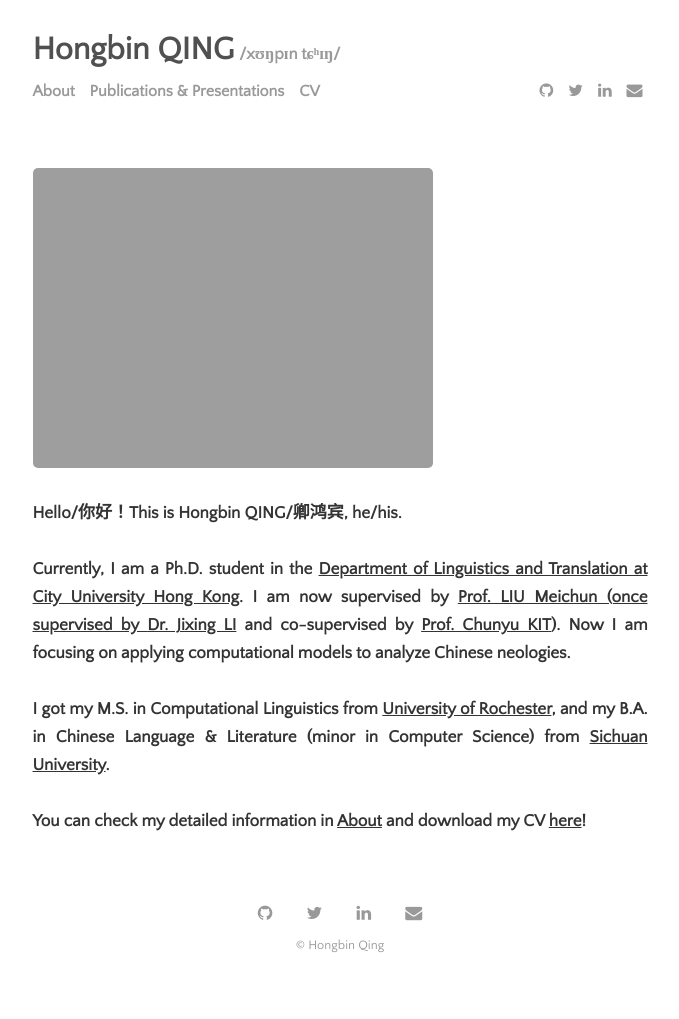
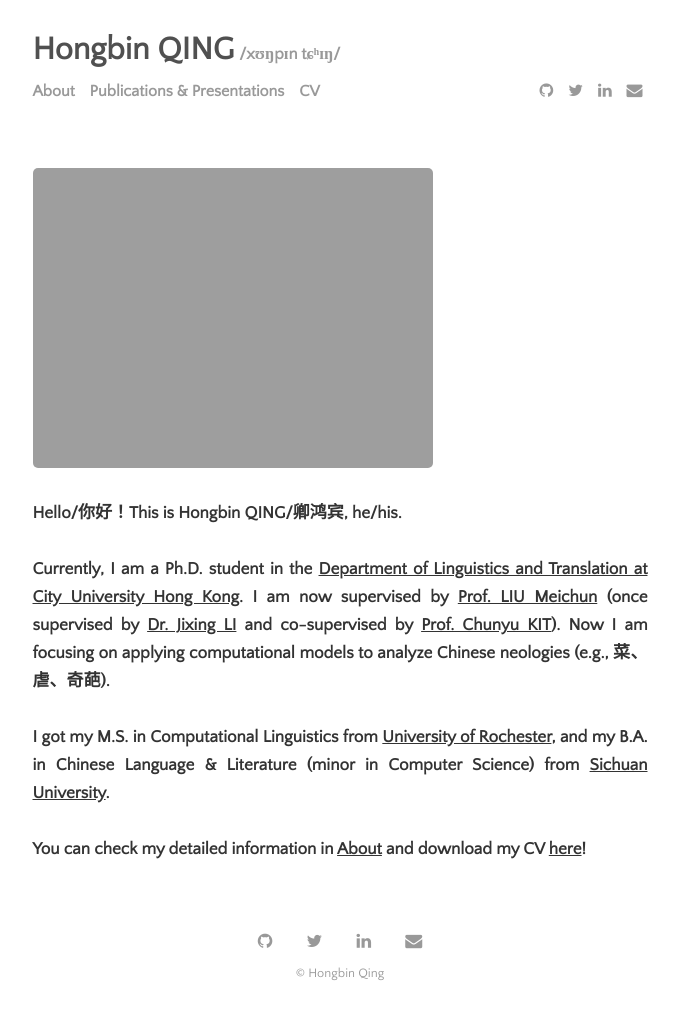
Before and after one commit to hongbinqing/hongbinqing.github.io, a Jekyll site: the page built from index.html, in a window 1280 px wide. Shown: the whole page, without its empty margins (300-979 px from the left). Built offline with Jekyll 4.4.1, drawn with Linux system fonts in a browser that asks for light colours; the list of posts is cut into pages by our own code; before the commit the page ends 991 px from its top, so only the background shows below that.

Commit message:
Update index.html

```diff
--- a/index.html
+++ b/index.html
@@ -13,7 +13,7 @@
   <h4>
   Hello/你好！This is Hongbin QING/卿鸿宾, he/his. <br><br>
 
-  Currently, I am a Ph.D. student in the <a href="https://lt.cityu.edu.hk/">Department of Linguistics and Translation at City University Hong Kong</a>. I am now supervised by <a href="https://scholars.cityu.edu.hk/en/persons/meichun-liu(1fc8996c-9579-4078-a24e-6aab99bcf27c).html">Prof. LIU Meichun (once supervised by <a href="https://scholars.cityu.edu.hk/en/person/jixingli">Dr. Jixing LI</a> and co-supervised by <a href="https://scholars.cityu.edu.hk/en/person/ctckit">Prof. Chunyu KIT</a>). Now I am focusing on applying computational models to analyze Chinese neologies.<br><br>
+  Currently, I am a Ph.D. student in the <a href="https://lt.cityu.edu.hk/">Department of Linguistics and Translation at City University Hong Kong</a>. I am now supervised by <a href="https://scholars.cityu.edu.hk/en/persons/meichun-liu(1fc8996c-9579-4078-a24e-6aab99bcf27c).html">Prof. LIU Meichun</a> (once supervised by <a href="https://scholars.cityu.edu.hk/en/person/jixingli">Dr. Jixing LI</a> and co-supervised by <a href="https://scholars.cityu.edu.hk/en/person/ctckit">Prof. Chunyu KIT</a>). Now I am focusing on applying computational models to analyze Chinese neologies (e.g., 菜、虐、奇葩).<br><br>
   I got my M.S. in Computational Linguistics from <a href="https://www.sas.rochester.edu/lin/">University of Rochester</a>, and my B.A. in Chinese Language & Literature (minor in Computer Science) from <a href="https://en.scu.edu.cn/">Sichuan University</a>.<br><br>
   You can check my detailed information in <a href="https://hongbinqing.github.io/about.html">About</a> and download my CV <a href="CV.pdf">here</a>! <br>
   </h4>
```
